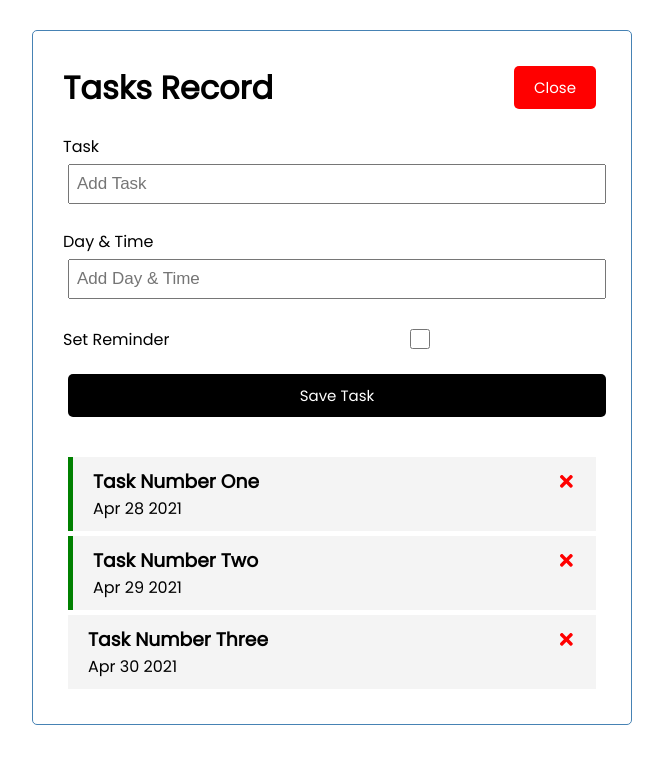
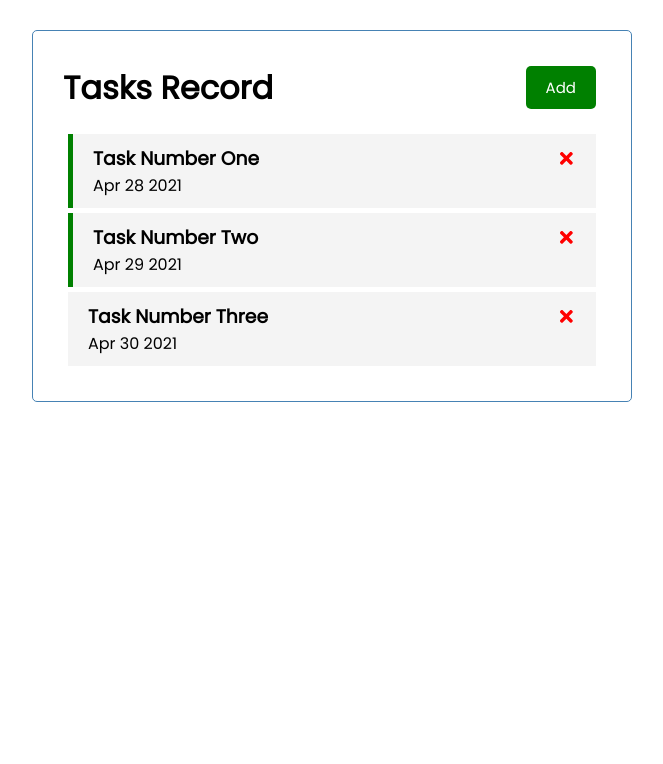
Before and after one commit to iktakhairul/Task-Record-React-Jason-Server, a React (Create React App) app: page / in a window 1280 px wide. Shown: the top 764 px of the page, without its empty margins (308-971 px from the left). Built offline with nearby package versions, Linux system fonts and the light colour scheme.

Commit message:
Set toggle button false at first

```diff
--- a/src/App.js
+++ b/src/App.js
@@ -4,7 +4,7 @@ import AddTasks from "./components/AddTask";
 import {useState} from 'react'
 
 const App = () => {
-    const [showAddTask, setShowAddTask] = useState(true)
+    const [showAddTask, setShowAddTask] = useState(false)
     const [tasks, setTasks] = useState([
         {
             id: 1,
```
